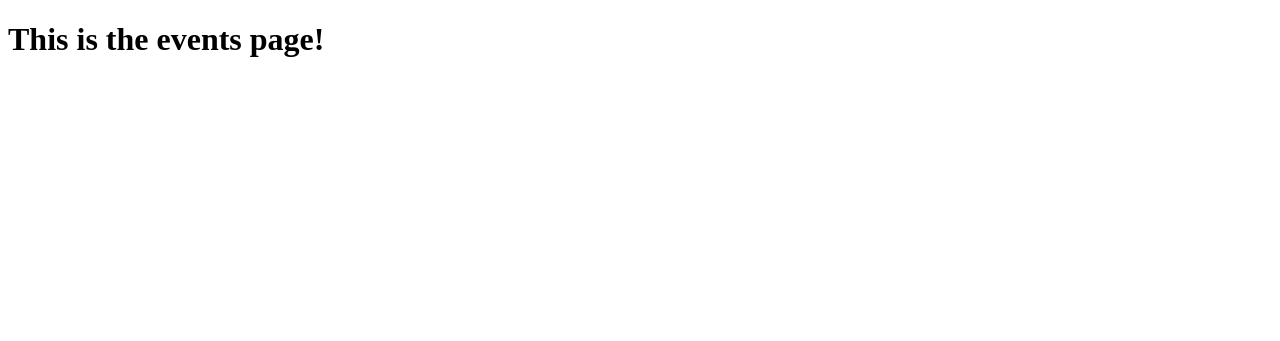
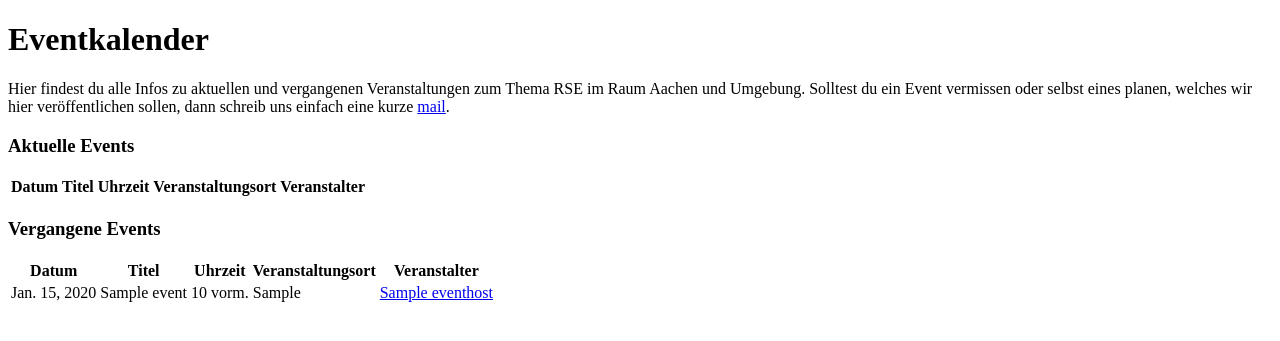
Before and after one commit to RSE-Aachen/website, a Django app: page /events/ in a window 1280 px wide. Shown: the top 341 px of the page. Run offline with Django 3.2, Linux system fonts and the light colour scheme; tables that the repository leaves empty hold one stand-in row (values such as "Sample post"); lists and menus that the app fills with data are empty.

Commit message:
Started working on events app

```diff
--- a/events/templates/events.html
+++ b/events/templates/events.html
@@ -2,7 +2,75 @@
 
 {% block title %}RSE_AC: Events{% endblock title %}
 
+{% block content %}
+    <h1> Eventkalender </h1>
 
-{% block content %}
-    <h1> This is the events page! </h1>
+    <p>
+        Hier findest du alle Infos zu aktuellen und vergangenen Veranstaltungen
+        zum Thema RSE im Raum Aachen und Umgebung. Solltest du ein Event vermissen oder
+        selbst eines planen, welches wir hier veröffentlichen sollen, dann schreib uns
+        einfach eine kurze <a href="mailto:">mail</a>.
+    </p>
+
+    <h3>Aktuelle Events</h3>
+    <table>
+        <tr>
+            <th>Datum</th>
+            <th>Titel</th>
+            <th>Uhrzeit</th>
+            <th>Veranstaltungsort</th>
+            <th>Veranstalter</th>
+        </tr>
+
+        {% for event in upcomming_events %}
+            <tr>
+                <td>{{ event.date }}</td>
+                <td>{{ event.title }}</td>
+                <td>{{ event.time }}</td>
+                <td>{{ event.location }}</td>
+                {% if event.event_host.weblink %}
+                <td>
+                    <a href="{{ event.event_host.weblink }}" target="_blank">
+                        {{ event.event_host.name }}
+                    </a>
+                </td>
+                {% else %}
+                <td>
+                    {{ event.event_host.name }}
+                </td>
+                {% endif %}
+            </tr>
+        {% endfor %}
+    </table>
+
+    <h3>Vergangene Events</h3>
+    <table>
+        <tr>
+            <th>Datum</th>
+            <th>Titel</th>
+            <th>Uhrzeit</th>
+            <th>Veranstaltungsort</th>
+            <th>Veranstalter</th>
+        </tr>
+
+        {% for event in past_events %}
+            <tr>
+                <td>{{ event.date }}</td>
+                <td>{{ event.title }}</td>
+                <td>{{ event.time }}</td>
+                <td>{{ event.location }}</td>
+                {% if event.event_host.weblink %}
+                <td>
+                    <a href="{{ event.event_host.weblink }}" target="_blank">
+                        {{ event.event_host.name }}
+                    </a>
+                </td>
+                {% else %}
+                <td>
+                    {{ event.event_host.name }}
+                </td>
+                {% endif %}
+            </tr>
+        {% endfor %}
+    </table>
 {% endblock content %}
--- a/events/views.py
+++ b/events/views.py
@@ -1,4 +1,17 @@
 from django.shortcuts import render
+from events.models import Event
+from datetime import date
 
 def events(request):
-    return render(request, 'events.html')
+
+    all_events = Event.objects.all()
+    upcomming_events = Event.objects.filter(date__gte=date.today())
+    past_events = Event.objects.filter(date__lt=date.today())
+
+    context = {
+        'all_events': all_events,
+        'upcomming_events': upcomming_events,
+        'past_events': past_events
+    }
+
+    return render(request, 'events.html', context=context)
```
